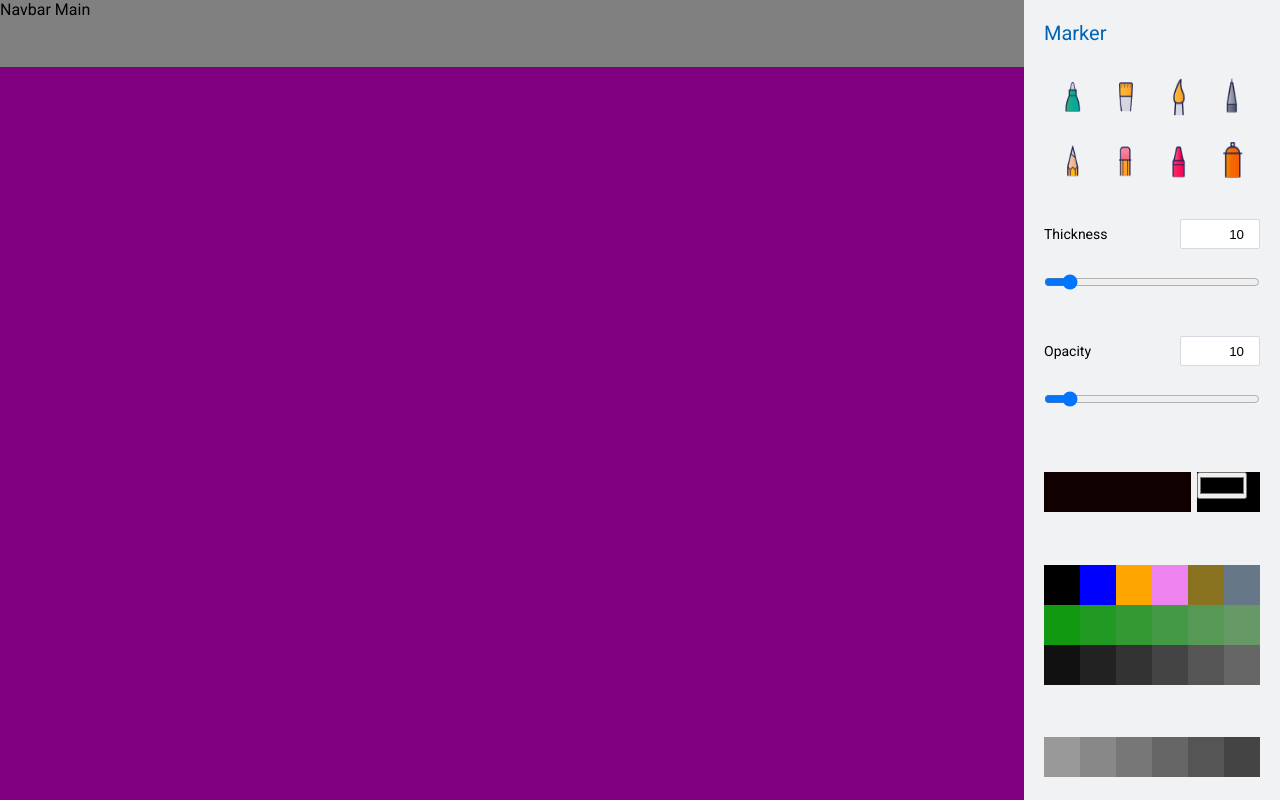
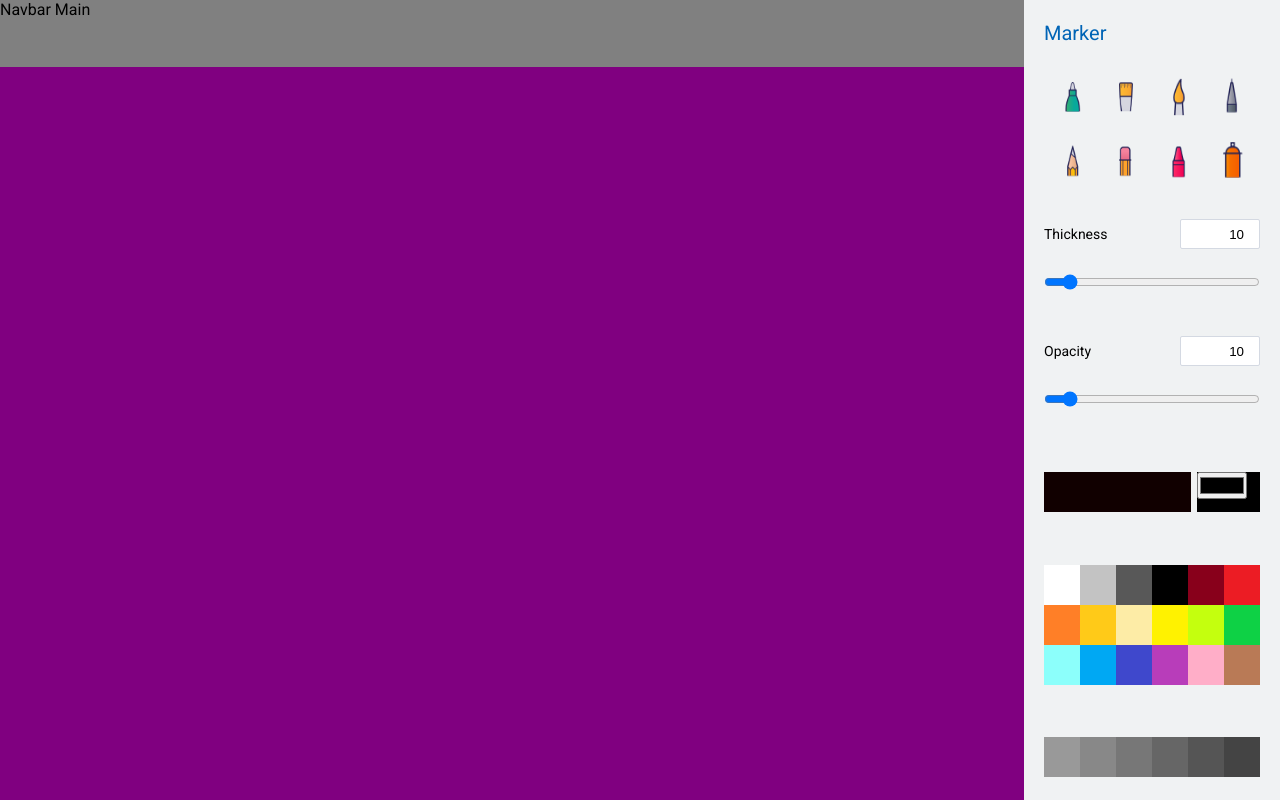
Before and after one commit to MHammadYou/paint-clone, a React (Vite) app: page / in a window 1280 px wide. Built offline with nearby package versions, Linux system fonts and the light colour scheme.

Commit message:
Updated color palette colors

```diff
--- a/src/components/colors/ColorsPalette.js
+++ b/src/components/colors/ColorsPalette.js
@@ -5,9 +5,9 @@ import Palette from "./Palette";
 export default function ColorsPalette() {
 
   const AllColors = [
-    "black", "blue", "orange", "violet", "#897321", "#678",
-    "#191", "#292", "#393", "#449944", "#595", "#696",
-    "#111", "#222", "#333", "#444", "#555", "#666",
+    "#ffffff", "#c3c3c3", "#585858", "#000000", "#88001b", "#ec1c24",
+    "#ff7f27", "#ffca18", "#fdeca6", "#fff200", "#c4ff0e", "#0ed145",
+    "#8cfffb", "#00a8f3", "#3f48cc", "#b83dba", "#ffaec8", "#b97a56",
   ];
 
   const colors = [];
```
